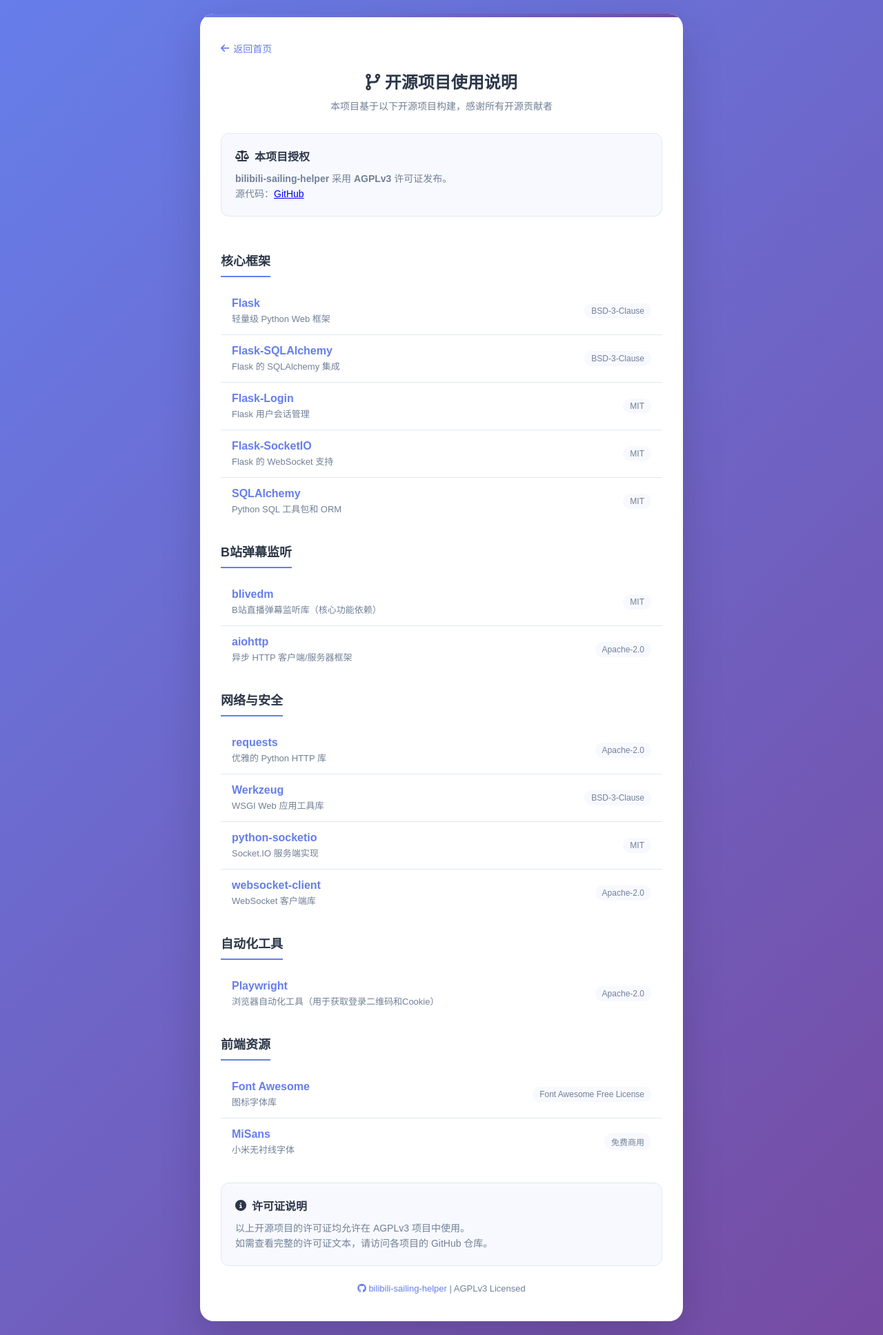
After one commit to HosisoraLing/bilibili-sailing-helper, a Flask app: page /opensource in a window 1280 px wide. The commit adds this page. Shown: the whole page at 69% size. Run offline with Flask 3, Linux system fonts and the light colour scheme; parts of the project's set-up code (start-up, migrations or seed data) failed here and were passed over; some web fonts are replaced.

Commit message:
feat: 添加开源项目使用说明页面
- 新增 /opensource 页面，列出所有依赖及许可证
- 首页添加开源项目说明跳转链接
- README添加第三方依赖列表
- 修正License为AGPLv3

```diff
--- a/routes.py
+++ b/routes.py
@@ -116,6 +116,16 @@ def not_guard():
 
 
 # =========================
+# 开源项目说明
+# =========================
+
+@main_bp.route('/opensource')
+def opensource():
+    """开源项目使用说明页面"""
+    return render_template('opensource.html')
+
+
+# =========================
 # 鉴权状态轮询
 # =========================
 
--- a/templates/index.html
+++ b/templates/index.html
@@ -133,6 +133,12 @@
     </div>
     {% endif %}
 
+    <div class="bottom-links">
+        <a href="/opensource">
+            <i class="fas fa-code-branch"></i> 开源项目说明
+        </a>
+    </div>
+
     <div class="page-footer">
         <a href="https://github.com/HosisoraLing/bilibili-sailing-helper" target="_blank">
             <i class="fab fa-github"></i> bilibili-sailing-helper
--- /dev/null
+++ b/templates/opensource.html
@@ -0,0 +1,287 @@
+<!DOCTYPE html>
+<html lang="zh-CN">
+<head>
+    <meta charset="UTF-8">
+    <title>开源项目使用说明</title>
+    <meta name="viewport" content="width=device-width, initial-scale=1.0">
+    <link rel="stylesheet" href="https://cdnjs.cloudflare.com/ajax/libs/font-awesome/6.4.0/css/all.min.css">
+    <link rel="stylesheet" href="/static/fonts/fonts.css">
+    <link rel="stylesheet" href="/static/css/common.css">
+    <style>
+        .container {
+            max-width: 700px;
+            padding: 40px 30px;
+        }
+
+        .header {
+            text-align: center;
+            margin-bottom: 30px;
+        }
+
+        .header h2 {
+            font-size: 24px;
+            color: var(--text-primary);
+            margin-bottom: 8px;
+        }
+
+        .header p {
+            color: var(--text-secondary);
+            font-size: 14px;
+        }
+
+        .license-info {
+            background: var(--bg-light);
+            border-radius: var(--radius-md);
+            padding: 20px;
+            margin-bottom: 25px;
+            border: 1px solid var(--border-color);
+        }
+
+        .license-info h3 {
+            font-size: 16px;
+            color: var(--text-primary);
+            margin-bottom: 10px;
+            display: flex;
+            align-items: center;
+            gap: 8px;
+        }
+
+        .license-info p {
+            color: var(--text-secondary);
+            font-size: 14px;
+            line-height: 1.6;
+        }
+
+        .dep-list {
+            list-style: none;
+            padding: 0;
+        }
+
+        .dep-item {
+            display: flex;
+            justify-content: space-between;
+            align-items: center;
+            padding: 14px 16px;
+            border-bottom: 1px solid var(--border-color);
+            transition: var(--transition);
+        }
+
+        .dep-item:last-child {
+            border-bottom: none;
+        }
+
+        .dep-item:hover {
+            background: var(--bg-light);
+        }
+
+        .dep-name {
+            font-weight: 600;
+            color: var(--text-primary);
+        }
+
+        .dep-name a {
+            color: var(--primary);
+            text-decoration: none;
+        }
+
+        .dep-name a:hover {
+            text-decoration: underline;
+        }
+
+        .dep-desc {
+            font-size: 13px;
+            color: var(--text-secondary);
+            margin-top: 3px;
+        }
+
+        .dep-license {
+            font-size: 12px;
+            padding: 4px 10px;
+            border-radius: 20px;
+            background: var(--bg-light);
+            color: var(--text-secondary);
+            white-space: nowrap;
+        }
+
+        .section-title {
+            font-size: 18px;
+            font-weight: 700;
+            color: var(--text-primary);
+            margin: 25px 0 15px;
+            padding-bottom: 10px;
+            border-bottom: 2px solid var(--primary);
+            display: inline-block;
+        }
+
+        .back-link {
+            display: inline-flex;
+            align-items: center;
+            gap: 6px;
+            color: var(--primary);
+            text-decoration: none;
+            font-size: 14px;
+            font-weight: 500;
+            margin-bottom: 20px;
+        }
+
+        .back-link:hover {
+            text-decoration: underline;
+        }
+    </style>
+</head>
+<body>
+
+<div class="container animate-slideUp">
+    <a href="/" class="back-link">
+        <i class="fas fa-arrow-left"></i> 返回首页
+    </a>
+
+    <div class="header">
+        <h2><i class="fas fa-code-branch"></i> 开源项目使用说明</h2>
+        <p>本项目基于以下开源项目构建，感谢所有开源贡献者</p>
+    </div>
+
+    <div class="license-info">
+        <h3><i class="fas fa-balance-scale"></i> 本项目授权</h3>
+        <p>
+            <strong>bilibili-sailing-helper</strong> 采用 <strong>AGPLv3</strong> 许可证发布。<br>
+            源代码：<a href="https://github.com/HosisoraLing/bilibili-sailing-helper" target="_blank">GitHub</a>
+        </p>
+    </div>
+
+    <div class="section-title">核心框架</div>
+    <ul class="dep-list">
+        <li class="dep-item">
+            <div>
+                <div class="dep-name"><a href="https://github.com/pallets/flask" target="_blank">Flask</a></div>
+                <div class="dep-desc">轻量级 Python Web 框架</div>
+            </div>
+            <span class="dep-license">BSD-3-Clause</span>
+        </li>
+        <li class="dep-item">
+            <div>
+                <div class="dep-name"><a href="https://github.com/pallets/flask-sqlalchemy" target="_blank">Flask-SQLAlchemy</a></div>
+                <div class="dep-desc">Flask 的 SQLAlchemy 集成</div>
+            </div>
+            <span class="dep-license">BSD-3-Clause</span>
+        </li>
+        <li class="dep-item">
+            <div>
+                <div class="dep-name"><a href="https://github.com/maxcounterman/flask-login" target="_blank">Flask-Login</a></div>
+                <div class="dep-desc">Flask 用户会话管理</div>
+            </div>
+            <span class="dep-license">MIT</span>
+        </li>
+        <li class="dep-item">
+            <div>
+                <div class="dep-name"><a href="https://github.com/miguelgrinberg/flask-socketio" target="_blank">Flask-SocketIO</a></div>
+                <div class="dep-desc">Flask 的 WebSocket 支持</div>
+            </div>
+            <span class="dep-license">MIT</span>
+        </li>
+        <li class="dep-item">
+            <div>
+                <div class="dep-name"><a href="https://github.com/sqlalchemy/sqlalchemy" target="_blank">SQLAlchemy</a></div>
+                <div class="dep-desc">Python SQL 工具包和 ORM</div>
+            </div>
+            <span class="dep-license">MIT</span>
+        </li>
+    </ul>
+
+    <div class="section-title">B站弹幕监听</div>
+    <ul class="dep-list">
+        <li class="dep-item">
+            <div>
+                <div class="dep-name"><a href="https://github.com/xfgryujk/blivedm" target="_blank">blivedm</a></div>
+                <div class="dep-desc">B站直播弹幕监听库（核心功能依赖）</div>
+            </div>
+            <span class="dep-license">MIT</span>
+        </li>
+        <li class="dep-item">
+            <div>
+                <div class="dep-name"><a href="https://github.com/aio-libs/aiohttp" target="_blank">aiohttp</a></div>
+                <div class="dep-desc">异步 HTTP 客户端/服务器框架</div>
+            </div>
+            <span class="dep-license">Apache-2.0</span>
+        </li>
+    </ul>
+
+    <div class="section-title">网络与安全</div>
+    <ul class="dep-list">
+        <li class="dep-item">
+            <div>
+                <div class="dep-name"><a href="https://github.com/psf/requests" target="_blank">requests</a></div>
+                <div class="dep-desc">优雅的 Python HTTP 库</div>
+            </div>
+            <span class="dep-license">Apache-2.0</span>
+        </li>
+        <li class="dep-item">
+            <div>
+                <div class="dep-name"><a href="https://github.com/pallets/werkzeug" target="_blank">Werkzeug</a></div>
+                <div class="dep-desc">WSGI Web 应用工具库</div>
+            </div>
+            <span class="dep-license">BSD-3-Clause</span>
+        </li>
+        <li class="dep-item">
+            <div>
+                <div class="dep-name"><a href="https://github.com/miguelgrinberg/python-socketio" target="_blank">python-socketio</a></div>
+                <div class="dep-desc">Socket.IO 服务端实现</div>
+            </div>
+            <span class="dep-license">MIT</span>
+        </li>
+        <li class="dep-item">
+            <div>
+                <div class="dep-name"><a href="https://github.com/websocket-client/websocket-client" target="_blank">websocket-client</a></div>
+                <div class="dep-desc">WebSocket 客户端库</div>
+            </div>
+            <span class="dep-license">Apache-2.0</span>
+        </li>
+    </ul>
+
+    <div class="section-title">自动化工具</div>
+    <ul class="dep-list">
+        <li class="dep-item">
+            <div>
+                <div class="dep-name"><a href="https://github.com/microsoft/playwright-python" target="_blank">Playwright</a></div>
+                <div class="dep-desc">浏览器自动化工具（用于获取登录二维码和Cookie）</div>
+            </div>
+            <span class="dep-license">Apache-2.0</span>
+        </li>
+    </ul>
+
+    <div class="section-title">前端资源</div>
+    <ul class="dep-list">
+        <li class="dep-item">
+            <div>
+                <div class="dep-name"><a href="https://github.com/FortAwesome/Font-Awesome" target="_blank">Font Awesome</a></div>
+                <div class="dep-desc">图标字体库</div>
+            </div>
+            <span class="dep-license">Font Awesome Free License</span>
+        </li>
+        <li class="dep-item">
+            <div>
+                <div class="dep-name"><a href="https://github.com/nicepkg/gpt-runner" target="_blank">MiSans</a></div>
+                <div class="dep-desc">小米无衬线字体</div>
+            </div>
+            <span class="dep-license">免费商用</span>
+        </li>
+    </ul>
+
+    <div class="license-info" style="margin-top: 25px;">
+        <h3><i class="fas fa-info-circle"></i> 许可证说明</h3>
+        <p>
+            以上开源项目的许可证均允许在 AGPLv3 项目中使用。<br>
+            如需查看完整的许可证文本，请访问各项目的 GitHub 仓库。
+        </p>
+    </div>
+
+    <div class="page-footer">
+        <a href="https://github.com/HosisoraLing/bilibili-sailing-helper" target="_blank">
+            <i class="fab fa-github"></i> bilibili-sailing-helper
+        </a>
+        <span> | AGPLv3 Licensed</span>
+    </div>
+</div>
+
+</body>
+</html>
```
Also changed, not shown: README.md.
